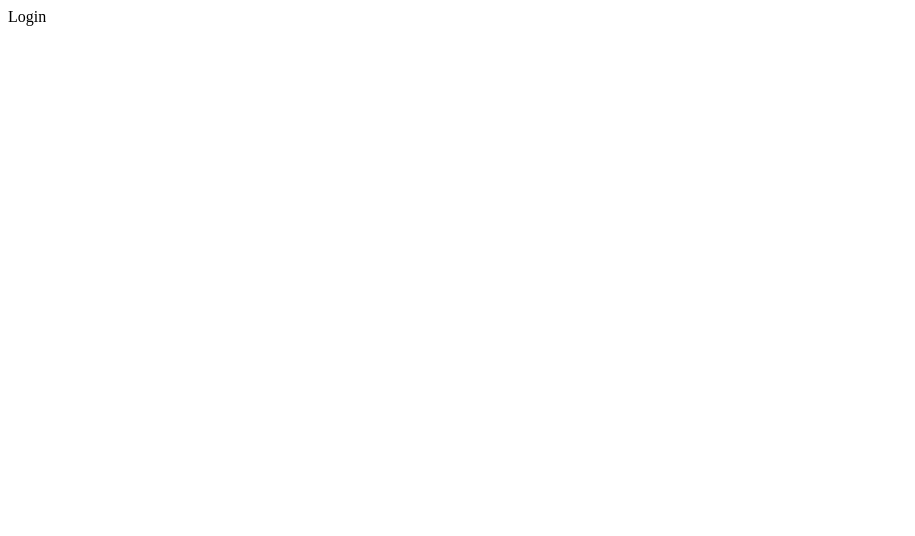
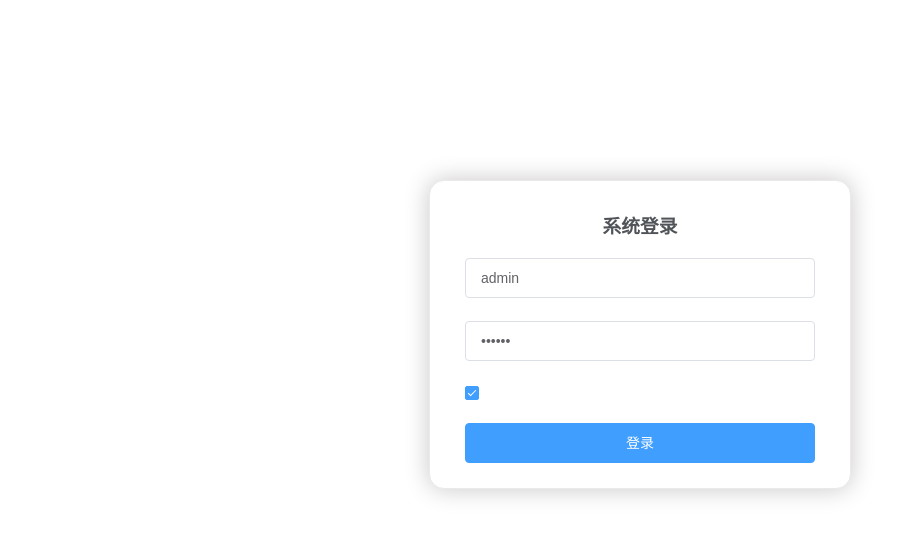
Before and after one commit to ibgdn/vhr, a Vue app in the folder vuehr/: page /#/ in a window 1280 px wide. Shown: the top 536 px of the page, without its empty margins (0-915 px from the left). Built offline with nearby package versions, Linux system fonts and the light colour scheme.

Commit message:
登录页面制作。

```diff
--- a/vuehr/src/views/Login.vue
+++ b/vuehr/src/views/Login.vue
@@ -1,13 +1,62 @@
 <template>
-    <div>Login</div>
+    <div>
+        <el-form :rules="rules" :model="loginForm" class="loginContainer">
+            <h3 class="loginTitle">系统登录</h3>
+            <el-form-item prop="username">
+                <el-input type="text" v-model="loginForm.username" auto-complete="off"
+                          placeholder="请输入用户名"></el-input>
+            </el-form-item>
+            <el-form-item prop="password">
+                <el-input type="password" v-model="loginForm.password" auto-complete="off"
+                          placeholder="请输入密码"></el-input>
+            </el-form-item>
+            <el-checkbox class="loginRemember" v-model="checked"></el-checkbox>
+            <el-button type="primary" style="width: 100%">登录</el-button>
+        </el-form>
+    </div>
 </template>
 
 <script>
 export default {
-    name: "Login"
+    name: "Login",
+    data() {
+        return {
+            loginForm: {
+                username: "admin",
+                password: "123456"
+            },
+            checked: true,
+            rules: {
+                username: [{required: true, message: "请输入用户名", trigger: "blur"}],
+                password: [{required: true, message: "请输入密码", trigger: "blur"}]
+            }
+        }
+    }
 }
 </script>
 
-<style scoped>
+<style>
+
+.loginContainer {
+    border-radius: 15px;
+    background-clip: padding-box;
+    margin: 180px auto;
+    width: 350px;
+    padding: 15px 35px 25px 35px;
+    background: #fff;
+    border: 1px solid #eaeaea;
+    box-shadow: 0 0 25px #cac6c6;
+}
+
+.loginTitle {
+    margin: 15px auto 20px auto;
+    text-align: center;
+    color: #505458;
+}
+
+.loginRemember {
+    text-align: left;
+    margin: 0px 0px 20px 0px;
+}
 
 </style>
```
